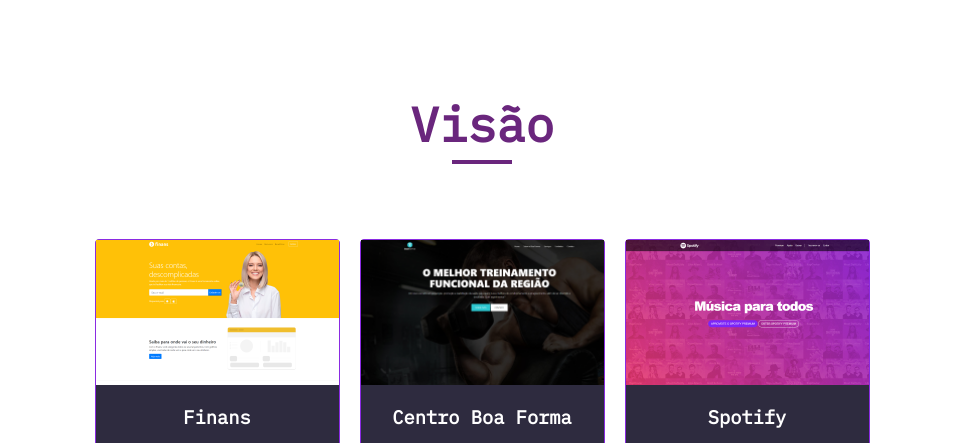
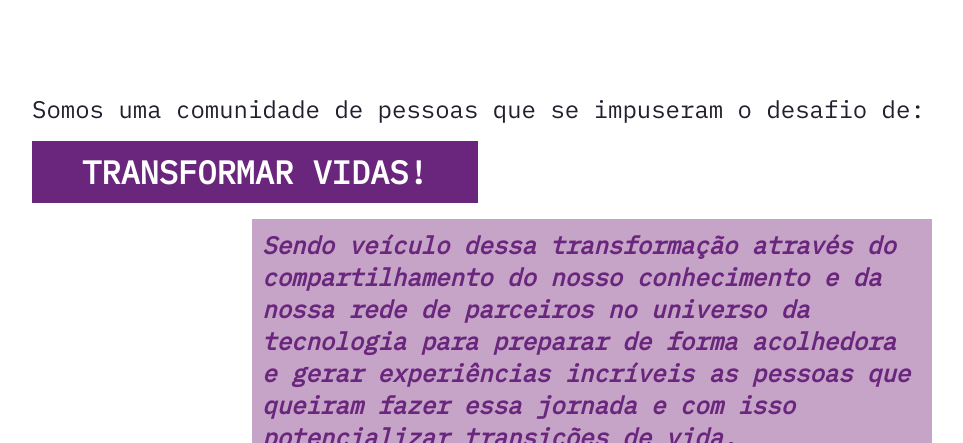
Before and after one commit to Fabricio-Guima/transformar, a plain HTML site: page index.html in a window 1280 px wide. Shown: the part 1813-2256 px from the top of the page, without its empty margins (158-1121 px from the left). Drawn offline with Linux system fonts and the light colour scheme.

Commit message:
quem somos2 finalizado

```diff
--- a/css/geral.css
+++ b/css/geral.css
@@ -84,7 +84,6 @@
   /* justify-content: space-between; */
   align-items: center;
   padding: 0 30px;
-
 
 }
 
@@ -275,6 +274,55 @@
 .staff-linkedin {
 
 }
+
+/* quem somos 2 */
+
+.quem-somos2-container {
+  width: 960px;
+  max-width: 100%;
+  margin: 0 auto;
+  height: 100%;
+  display: flex;
+  flex-direction: column;
+  justify-content: space-between;
+  align-items: flex-start;
+  padding: 0 30px;
+}
+
+.quem-somos2-text {
+  max-width: 100%;
+  font-size: 1.5rem;
+  color: #221f2E;
+  margin-bottom: 1rem;
+}
+
+.quem-somos2-container h3 {
+  font-size: 2rem;
+  padding: 10px 50px;
+  background-color: #6a267d;
+  color: white;
+  margin-bottom: 1rem;
+}
+.quem-somos2-container-info {
+  display: flex;
+}
+
+.ghost-info {
+  flex: 1;
+
+}
+.quem-somos2-info {
+  flex: 3;
+  font-size: 1.5rem;
+  font-weight: bold;
+  font-style: italic;
+  color: #6a267d;
+  background-color:#c6a4c7;
+  padding: 10px;
+}
+
+
+
 /*sections*/
 
 main section {
--- a/css/media.css
+++ b/css/media.css
@@ -262,6 +262,10 @@
     text-align: center;
     margin: 20px auto;
   }
+
+  .ghost-info {
+    display: none;
+  }
 }
 
 @media (max-width: 666px) {
--- a/index.html
+++ b/index.html
@@ -5,12 +5,12 @@
   <meta charset="UTF-8" />
   <meta name="viewport" content="width=device-width, initial-scale=1.0" />
   <meta http-equiv="X-UA-Compatible" content="ie=edge" />
-  <title>Fabrício</title>
+  <title>Transformar</title>
   <link rel="stylesheet" href="https://cdnjs.cloudflare.com/ajax/libs/font-awesome/5.11.2/css/all.min.css" />
   <link href="https://fonts.googleapis.com/css?family=IBM+Plex+Mono&display=swap" rel="stylesheet" />
   <link rel="stylesheet" href="https://cdnjs.cloudflare.com/ajax/libs/font-awesome/5.11.2/css/all.css">
   <link rel="stylesheet" href="css/style.css" />
-  <link rel="shortcut icon" class="favicone" href="img/abc.png" type="image/x-icon">
+  <link rel="shortcut icon" class="favicone" href="img/transformar.png" type="image/x-icon">
 </head>
 
 <body>
@@ -88,7 +88,7 @@
           <p class="staff-name">Andréia</p>
           <p class="staff-role">Subject Matter Expert (SME) of Program Manager-Gestão de Portfólio | CAC® | SMSI® | POSI® | OKR® | MGM3.0®</p>
           <p class="staff-linkedin">
-            <a href="" target="_blank">
+            <a href="https://www.linkedin.com/in/andreiasantana/" target="_blank">
 
             <img src="./img/linkedin.png" alt="">
           </a></p>
@@ -101,7 +101,8 @@
           <p class="staff-name">Cristina</p>
           <p class="staff-role">Programa of Manager</p>
           <p class="staff-linkedin">
-            <a href="" target="_blank">
+            <a href="https://www.linkedin.com/in/cristina-paderni-5101b0/
+            " target="_blank">
 
             <img src="./img/linkedin.png" alt="">
           </a></p>
@@ -114,7 +115,7 @@
           <p class="staff-name">Debora</p>
           <p class="staff-role">Gerente de Projetos TI</p>
           <p class="staff-linkedin">
-            <a href="" target="_blank">
+            <a href="https://www.linkedin.com/in/deboracmb/" target="_blank">
 
             <img src="./img/linkedin.png" alt="">
           </a></p>
@@ -127,7 +128,8 @@
           <p class="staff-name">Renata</p>
           <p class="staff-role">Engineering Tech Manger at Nubank</p>
           <p class="staff-linkedin">
-            <a href="" target="_blank">
+            <a href="https://www.linkedin.com/in/renatamendestech/
+            " target="_blank">
 
             <img src="./img/linkedin.png" alt="">
           </a></p>
@@ -140,14 +142,34 @@
           <p class="staff-name">Thiago</p>
           <p class="staff-role">Patner at IDEAGE</p>
           <p class="staff-linkedin">
-            <a href="" target="_blank">
+            <a href="https://www.linkedin.com/in/thiago-silva-ba4223/
+            " target="_blank">
 
             <img src="./img/linkedin.png" alt="">
           </a></p>
          </div>
         </div>
 
+
+
       </div>
+    </section>
+
+    <section id="quem-somos2">
+      <div class="quem-somos2-container">
+        <p class="quem-somos2-text">Somos uma comunidade de pessoas que se impuseram o desafio de:
+        </p>
+        <h3>TRANSFORMAR VIDAS!
+        </h3>
+
+        <div class="quem-somos2-container-info">
+          <div class="ghost-info"></div>
+          <p class="quem-somos2-info">Sendo veículo dessa transformação através do compartilhamento do nosso conhecimento e da nossa rede de parceiros no universo da tecnologia para preparar de forma acolhedora e gerar experiências incríveis as pessoas que queiram fazer essa jornada e com isso potencializar transições de vida.
+          </p>
+        </div>
+
+      </div>
+
     </section>
 
     <section id="visao">
```
